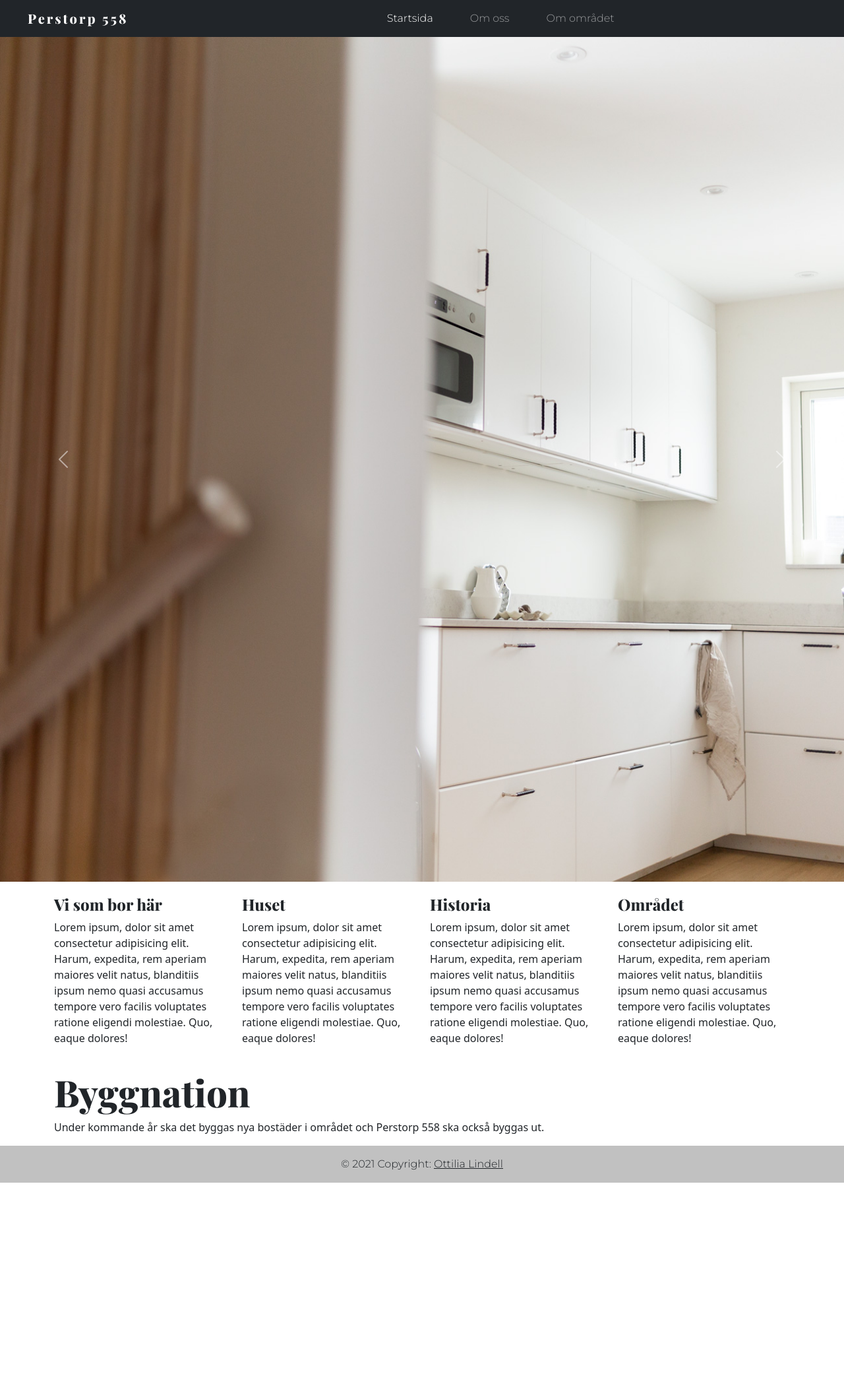
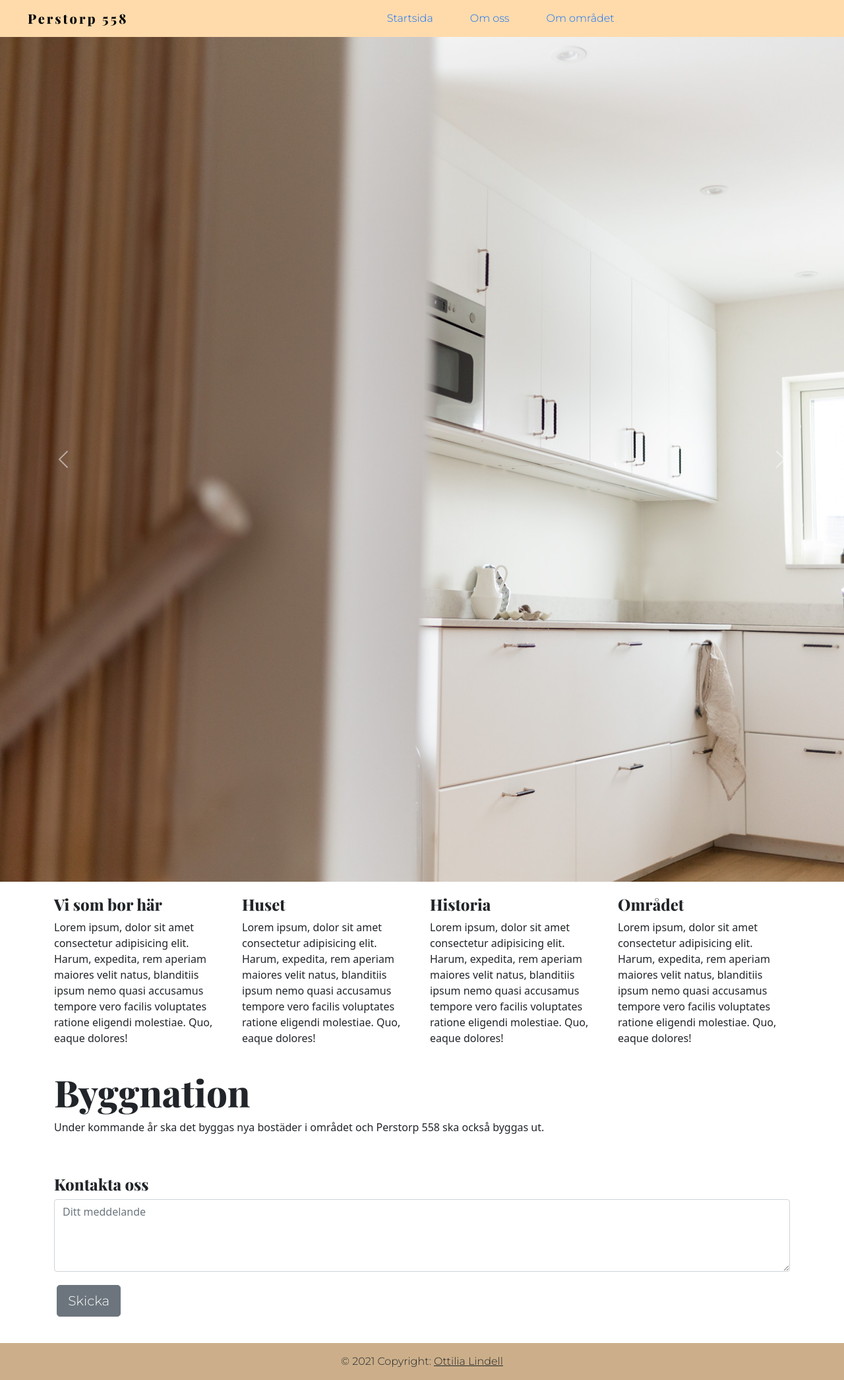
Before and after one commit to ottilialindell/bootstrap-test, a plain HTML site: page index.html in a window 1280 px wide. Shown: the whole page at 66% size. Before the commit the page ends 1792 px from the top, so only its background shows below. Drawn offline with nearby package versions, Linux system fonts and the light colour scheme.

Commit message:
commitments to master

```diff
--- a/index.html
+++ b/index.html
@@ -4,14 +4,15 @@
     <meta charset="UTF-8">
     <meta name="viewport" content="width=device-width, initial-scale=1.0">
     <link rel="stylesheet" href="output index.css/index.css">
+    <link rel="shortcut icon" type="image/png" href="images/android-chrome-192x192.png"/>
     <link rel="preconnect" href="https://fonts.gstatic.com">
     <link href="https://fonts.googleapis.com/css2?family=Montserrat:wght@300&family=Playfair+Display:wght@800&display=swap" rel="stylesheet">
     <link href="https://cdn.jsdelivr.net/npm/bootstrap@5.0.0-beta2/dist/css/bootstrap.min.css" rel="stylesheet" integrity="sha384-BmbxuPwQa2lc/FVzBcNJ7UAyJxM6wuqIj61tLrc4wSX0szH/Ev+nYRRuWlolflfl" crossorigin="anonymous">
-    <title>Bootstrap</title>
+    <title>Perstorp 558</title>
 </head>
 <body>
     <div class="page-header">
-        <nav class="navbar navbar-expand-lg navbar-dark bg-dark">
+        <nav class="navbar navbar-expand-lg navbar">
             <div class="container-fluid">
                 <a class="navbar-brand" href="#">Perstorp 558</a>
                 <button class="navbar-toggler" type="button" data-bs-toggle="collapse" data-bs-target="#navbarNavAltMarkup" aria-controls="navbarNavAltMarkup" aria-expanded="false" aria-label="Toggle navigation">
@@ -92,7 +93,15 @@
           <p>Under kommande år ska det byggas nya bostäder i området och Perstorp 558
               ska också byggas ut. </p>
         </div>
-      </div>
+    </div>
+    <div class="container">
+        <h4>Kontakta oss</h4>
+        <div class="form-outline">
+            <textarea class="form-control" id="textAreaExample" rows="4" placeholder="Ditt meddelande"></textarea>
+            <label class="form-label" for="textAreaExample"></label>
+            <input class="btn btn-secondary btn-lg btn-block" type="submit" value="Skicka">
+        </div>
+    </div>
 
 
 <!-- JS, Popper.js, and jQuery -->
@@ -101,7 +110,7 @@
 <script src="https://stackpath.bootstrapcdn.com/bootstrap/4.5.2/js/bootstrap.min.js" integrity="sha384-B4gt1jrGC7Jh4AgTPSdUtOBvfO8shuf57BaghqFfPlYxofvL8/KUEfYiJOMMV+rV" crossorigin="anonymous"></script>
 
 </body>
-<footer class="text-center text-white" style="background-color: #f1f1f1;">
+<footer class="text-center text-white" style="background-color:#ffdbac;">
     <div class="text-center text-dark p-3" style="background-color: rgba(0, 0, 0, 0.2);">
       © 2021 Copyright:
       <a class="text-dark" href="https://instagram.com/perstorp558/">Ottilia Lindell</a>
--- a/styles/_main.scss
+++ b/styles/_main.scss
@@ -4,6 +4,10 @@ body {
 
 .container {
     padding-top: 20px;
+}
+
+.navbar {
+    background-color: 	#ffdbac;
 }
 
 .navbar-nav {
@@ -22,11 +26,13 @@ body {
     font-family: 'Playfair Display', serif;
     letter-spacing: 3px;
     margin-left: 30px;
+    color:#000;
 }
 
 .nav-link {
     font-family: 'Montserrat', sans-serif;
     margin-left: 40px;
+    color:#000;
 }
 
 h4 {
@@ -36,3 +42,17 @@ h4 {
 .text-dark {
     font-family: 'Montserrat', sans-serif;
 }
+
+.jumbotron {
+    margin-bottom: 40px;
+}
+
+
+.btn {
+    margin: 20px 0px 40px 0px;
+    font-family: 'Montserrat', sans-serif;
+}
+
+.btn-light:hover {
+    color:#ffdbac;
+}
```
Also changed, not shown: images/android-chrome-192x192.png (added), output index.css/index.css.
